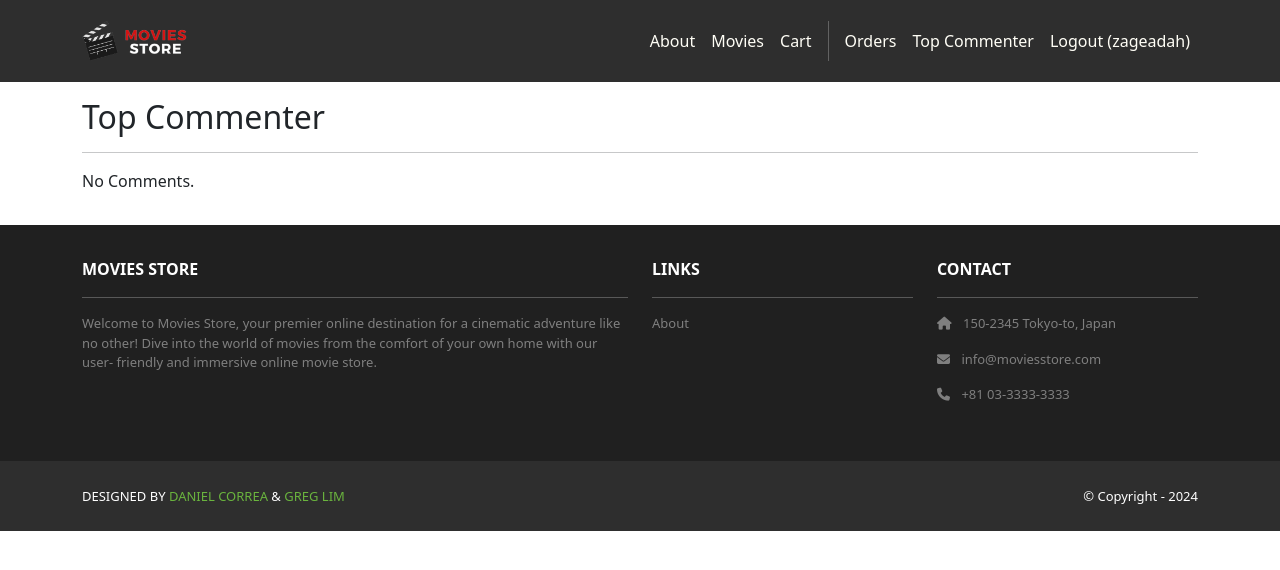
After one commit to ZaneGeadah/moviesstore, a Django app: page /movies/top_commenter/ in a window 1280 px wide. The commit adds this page. Shown: the top 570 px of the page. Run offline with Django 5.2, Linux system fonts and the light colour scheme; a user stored in the database is signed in; data comes from the database, SQL or seed files in the repository; data that the repository does not hold is empty; some libraries are stand-ins or nearby versions.

Commit message:
US4: top commenter page

```diff
--- /dev/null
+++ b/movies/templates/movies/top_commenter.html
@@ -0,0 +1,15 @@
+{% extends 'base.html' %}
+{% block content %}
+<div class="p-3">
+    <div class="container">
+        <h2>Top Commenter</h2>
+        <hr />
+        {% if template_data.top_user %}
+        <p>User: {{ template_data.top_user.username }} </p>
+        <p>User: {{ template_data.top_user.num_comments }} </p>
+        {% else %}
+        <p>No Comments.</p>
+        {% endif %}
+    </div>
+</div>
+{% endblock content %}
--- a/movies/urls.py
+++ b/movies/urls.py
@@ -9,4 +9,5 @@ urlpatterns = [
     path('<int:id>/review/<int:review_id>/delete/', views.delete_review, name='movies.delete_review'),
     path('<int:id>/review/<int:review_id>/report/', views.report_review, name='movies.report_review'),
     path('<int:id>/rate/', views.rate_movie, name='movies.rate'),
+    path('top_commenter/', views.top_commenter, name = 'movies.top_commenter'),
 ]
--- a/movies/views.py
+++ b/movies/views.py
@@ -2,6 +2,8 @@ from django.shortcuts import render, redirect, get_object_or_404
 from django.db.models import Avg, Count
 from .models import Movie, Review, Rating
 from django.contrib.auth.decorators import login_required
+from django.contrib.admin.views.decorators import staff_member_required
+from django.contrib.auth.models import User
 
 # Create your views here.
 def index(request):
@@ -85,3 +87,9 @@ def rate_movie(request, id):
                 movie=movie, user=request.user,
                 defaults={'stars': stars})
     return redirect('movies.show', id=id)
+@staff_member_required
+def top_commenter(request):
+    top_user = User.objects.annotate(num_comments = Count('review')).filter(num_comments__gt = 0).order_by('-num_comments').first()
+    template_data = {}
+    template_data['top_user'] = top_user
+    return render(request, 'movies/top_commenter.html', {'template_data': template_data})
--- a/moviesstore/templates/base.html
+++ b/moviesstore/templates/base.html
@@ -42,6 +42,9 @@
                     {% if user.is_authenticated %}
                     <a class="nav-link" href="{% url 'accounts.orders' %}">Orders
                     </a>
+                    {% if user.is_staff %}
+                    <a class="nav-link" href="{% url 'movies.top_commenter' %}">Top Commenter</a>
+                    {% endif %}
                     <a class="nav-link" href="{% url 'accounts.logout' %}">Logout ({{user.username}})</a>
                     {% else %}
                     <a class="nav-link" href="{% url 'accounts.login' %}">Login</a>
```
